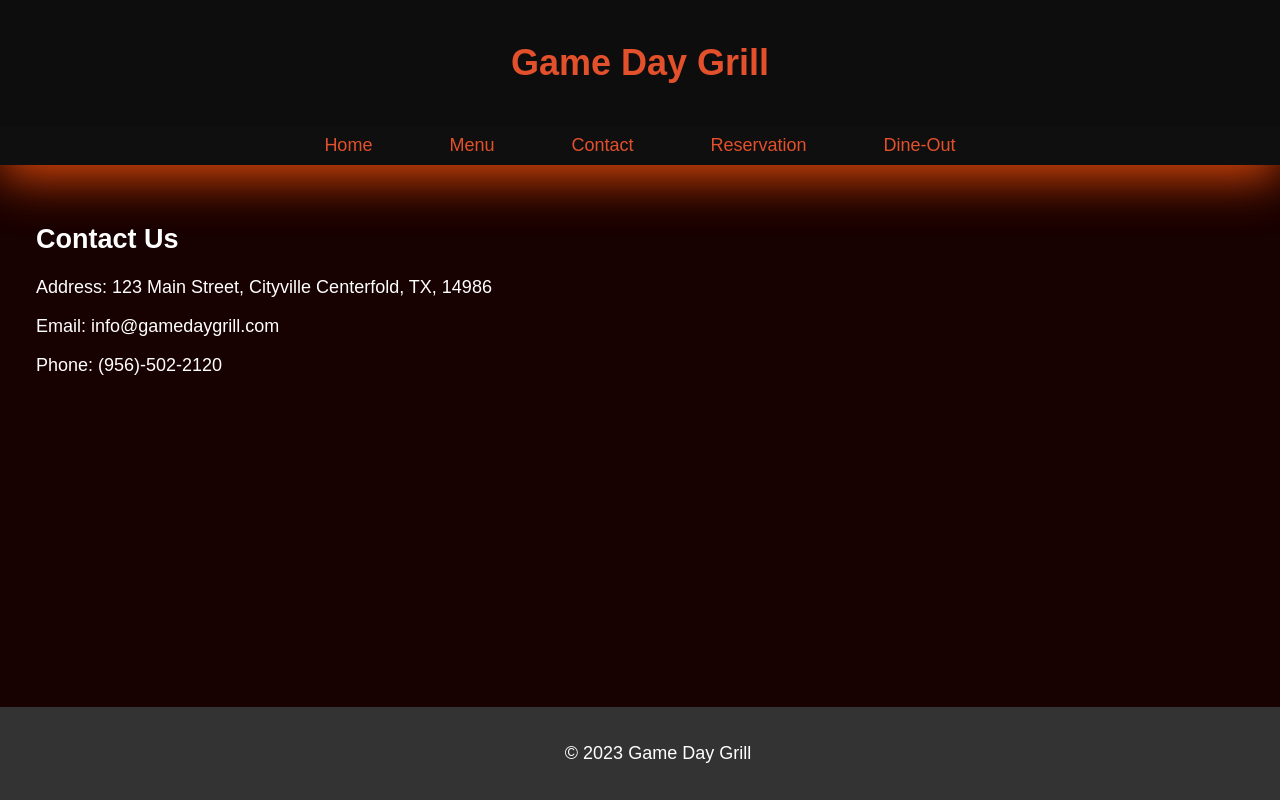
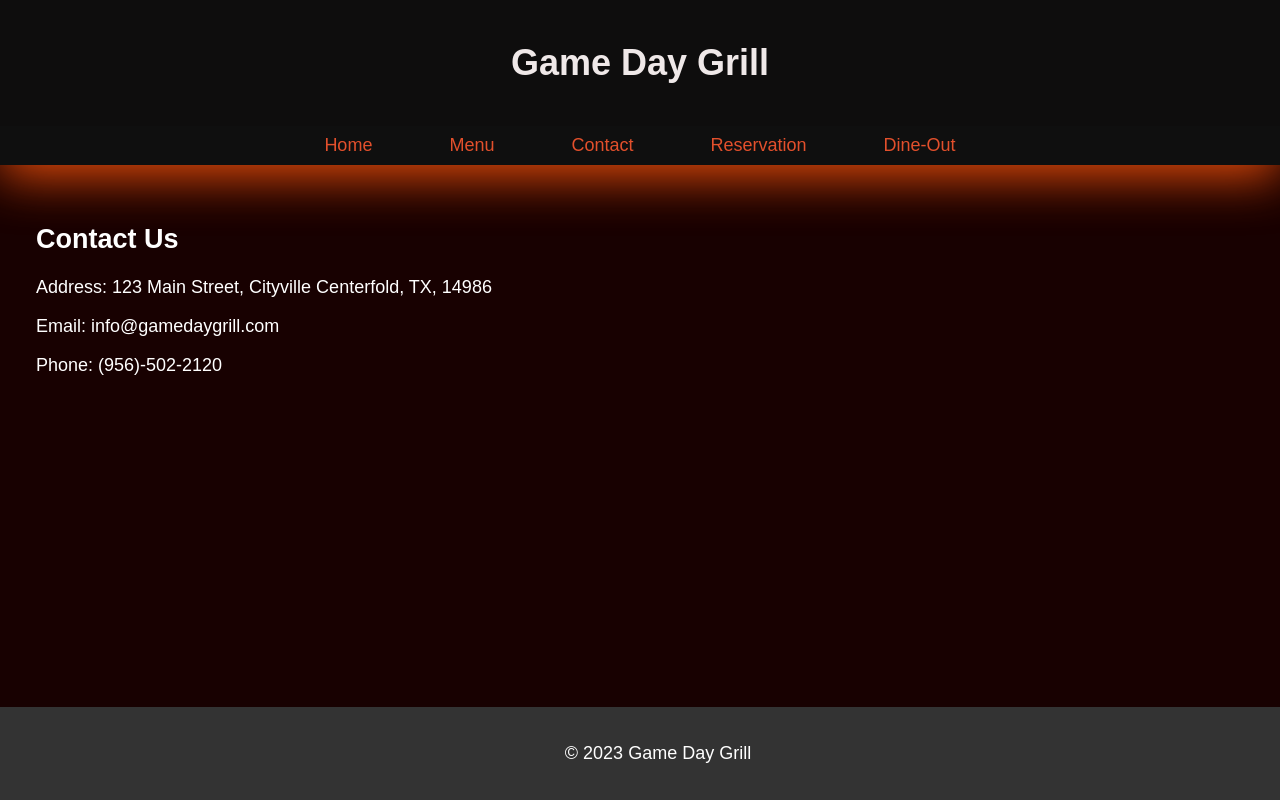
Before and after one commit to rentedcookie85/Game-Day-Grill, a website: page Contact.html in a window 1280 px wide. Drawn offline with Linux system fonts and the light colour scheme; files that its build step writes are made by us from their sources.

Commit message:
Update Contact.html

```diff
--- a/Contact.html
+++ b/Contact.html
@@ -55,7 +55,7 @@
         }
     </style>
     <header>
-        <h1 style="color: #e3502c;">Game Day Grill</h1>
+        <h1>Game Day Grill</h1>
     </header>
      <nav class="navbar">
 
```
